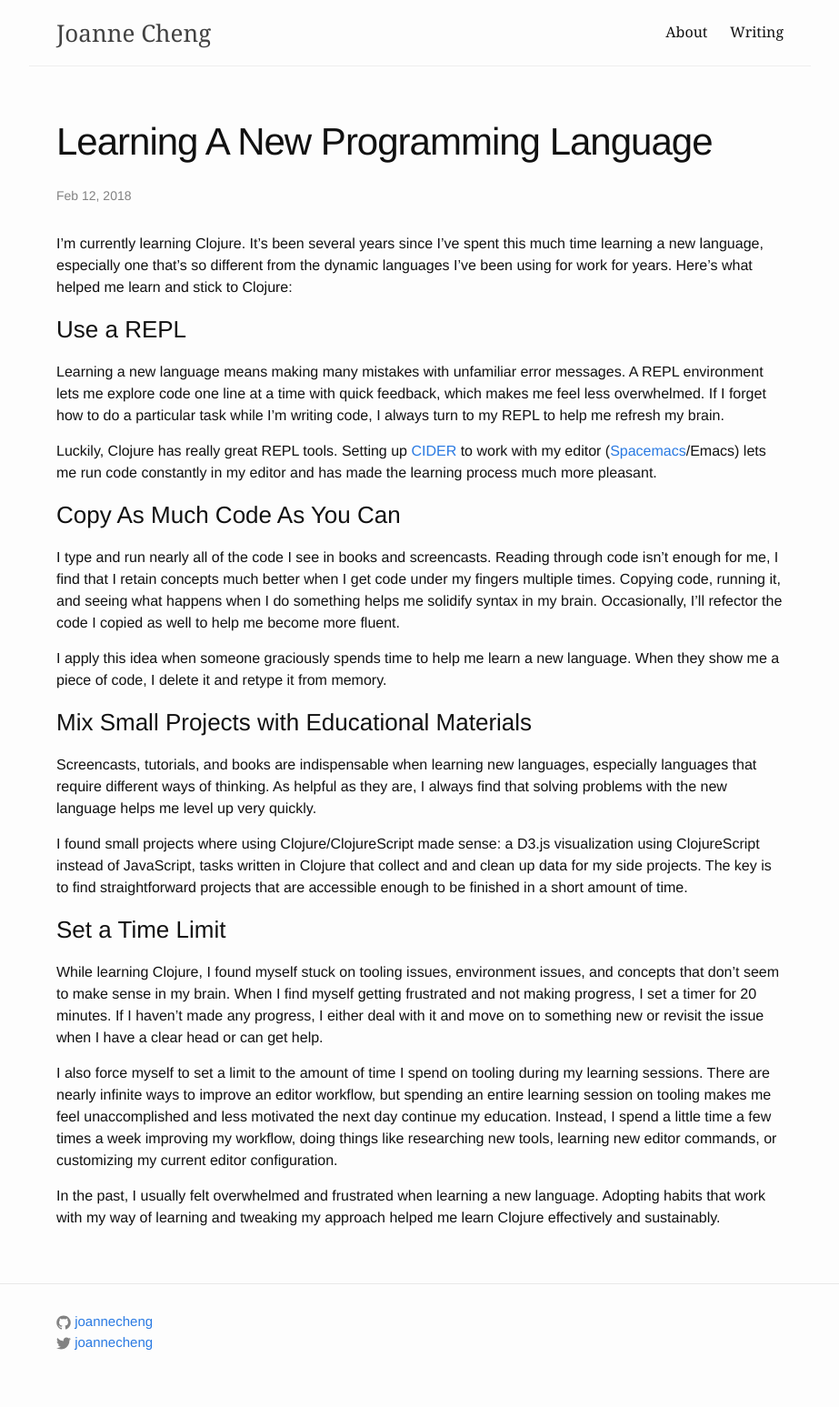
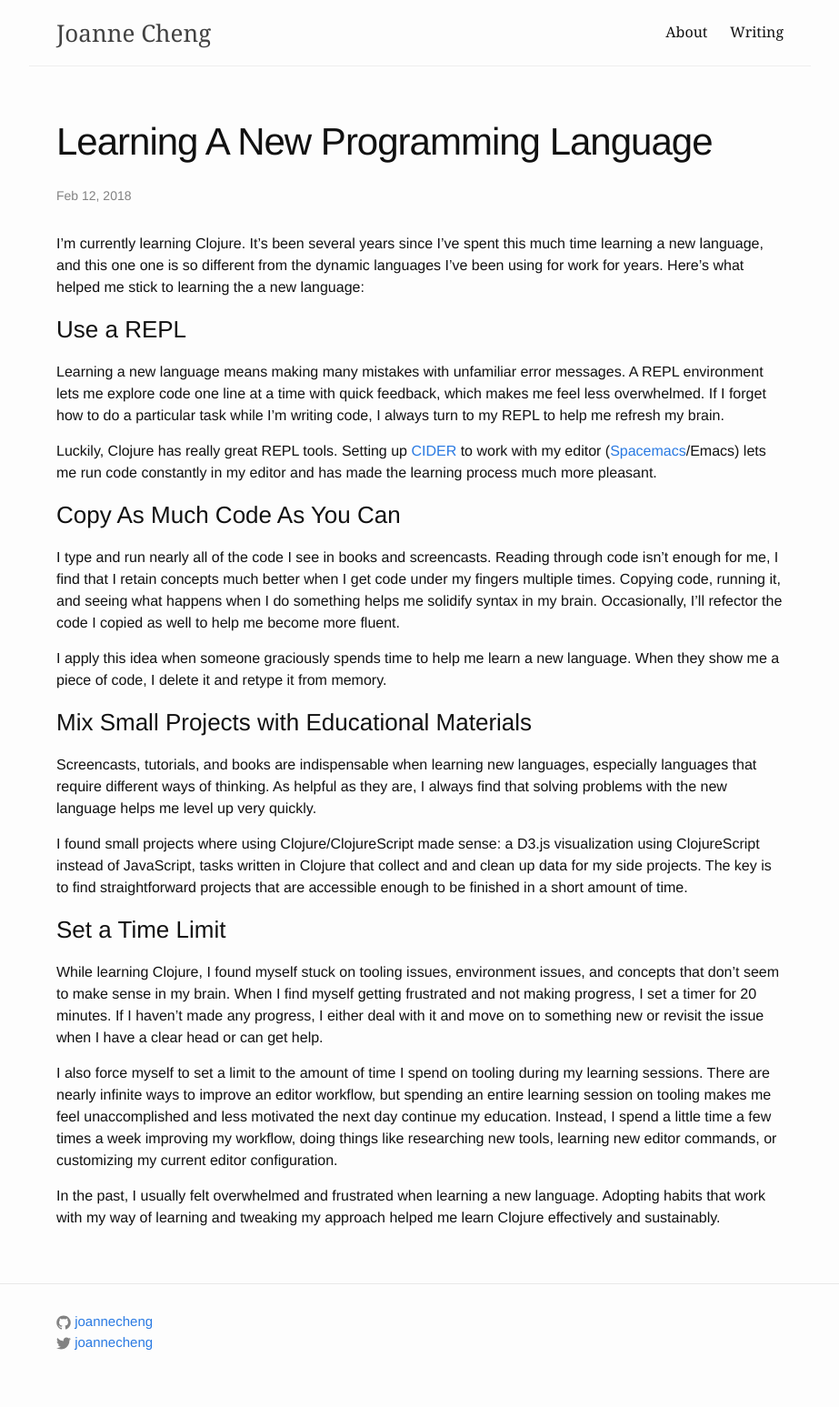
Before and after one commit to joannecheng/joannecheng.github.io, a Jekyll site: the page built from _posts/2018-02-12-learning-new-programming-languages.markdown, in a window 1280 px wide. Shown: the whole page at 91% size, without its empty margins (178-1101 px from the left). Built offline with Jekyll 4.4.1, drawn with Linux system fonts in a browser that asks for light colours; nearby versions of some CDN libraries; library files that are not in the unit come from our copies.

Commit message:
fix again

```diff
--- a/_posts/2018-02-12-learning-new-programming-languages.markdown
+++ b/_posts/2018-02-12-learning-new-programming-languages.markdown
@@ -7,8 +7,8 @@ categories: clojure programming
 
 I’m currently learning Clojure.
 It's been several years since I've spent this much time learning a new language,
-especially one that's so different from the dynamic languages I've been using for work for years.
-Here's what helped me learn and stick to Clojure:
+and this one one is so different from the dynamic languages I've been using for work for years.
+Here's what helped me stick to learning the a new language:
 
 
 ### Use a REPL
```
